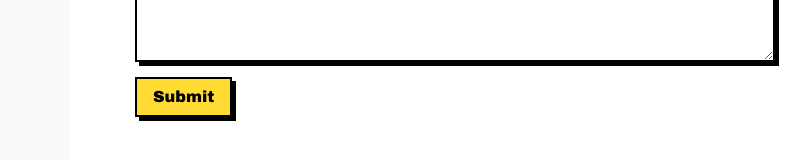
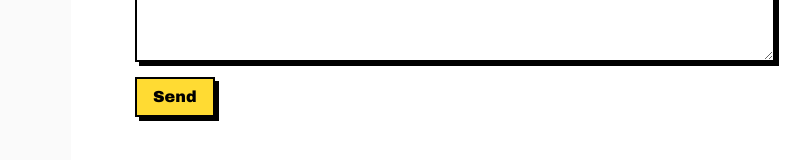
Before and after one commit to MarkChips/portfolio-website, a Next.js app: page /contact in a window 1280 px wide. Shown: the part 576-736 px from the top of the page, without its empty margins (185-995 px from the left). Built offline with nearby package versions, Linux system fonts and the light colour scheme.

Commit message:
change 'Submit' button text to 'Send' on /contact

```diff
--- a/app/contact/page.tsx
+++ b/app/contact/page.tsx
@@ -28,7 +28,7 @@
         <Input type="text" id="subject" name="subject" placeholder="What is your message about?" />
         <Label htmlFor="message">Message:</Label>
         <Textarea id="message" name="message" placeholder="Enter message..." className="mb-2" />
-        <Button type="submit">Submit</Button>
+        <Button type="submit">Send</Button>
       </form>
     </main>
   );
```
